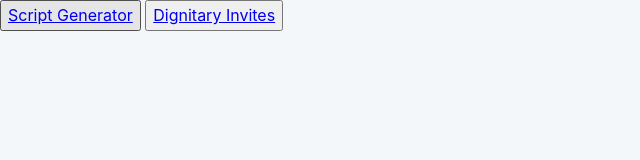
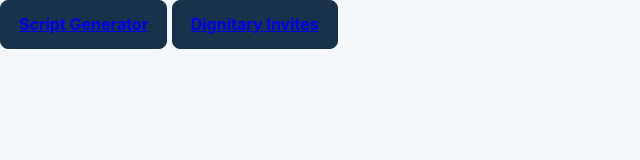
Before and after one commit to ryannicol021/escoh, a plain HTML site: page index.html in a window 1280 px wide. Shown: the whole page, without its empty margins (0-640 px from the left). Drawn offline with Linux system fonts and the light colour scheme.

Commit message:
Change button classes from text-button to primary-button

```diff
--- a/index.html
+++ b/index.html
@@ -1,6 +1,6 @@
 <!DOCTYPE html>
 <html>
         <link rel="stylesheet" href="styles.css">
-        <button class="text-button"><a href="/escoh/script">Script Generator</a></button>
-        <button class="text-button"><a href="/escoh/dignitary">Dignitary Invites</a></button>
+        <button class="primary-button"><a href="/escoh/script">Script Generator</a></button>
+        <button class="primary-button"><a href="/escoh/dignitary">Dignitary Invites</a></button>
 </html>
```
